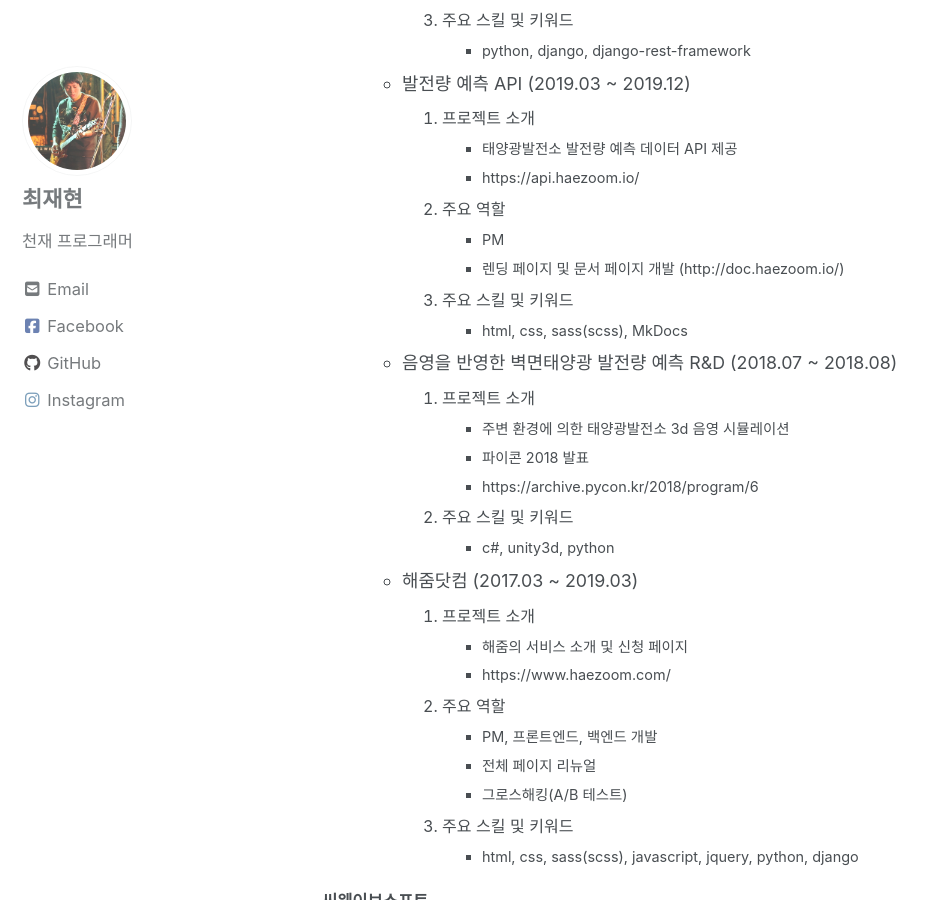
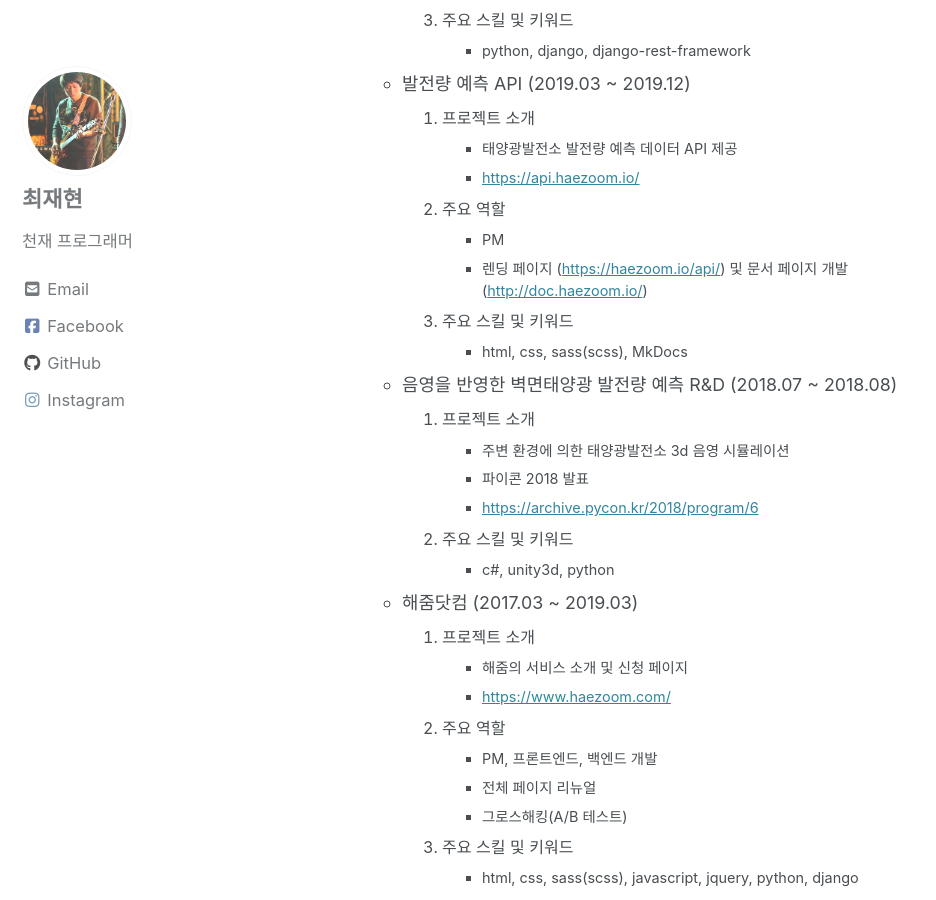
Before and after one commit to jhlov/jhlov.github.io, a Jekyll site: the page built from _pages/about.md, in a window 1280 px wide and 900 px high, scrolled down 1633 px. Shown: the whole window, without its empty margins (0-936 px from the left). Built offline with Jekyll 4.4.1, drawn with Linux system fonts in a browser that asks for light colours; cached includes are drawn as plain includes; nearby versions of some CDN libraries; part of the change alters nothing that is shown.

Commit message:
about update

```diff
--- a/_pages/about.md
+++ b/_pages/about.md
@@ -27,7 +27,7 @@ html, css, sass, javascript, vue.js
 - 2017.03 ~ 재직중
 - IT실
 - 공인 스크럼 마스터 자격증(CSM: Certified Scrum Master) 취득 (2019.06)
-  - https://www.scrumalliance.org/
+  - [https://www.scrumalliance.org/](https://www.scrumalliance.org/){:target="\_blank"}
 - PROJECT
   - VPP 솔루션 (2021.01 ~ )
     1. 프로젝트 소개
@@ -40,7 +40,7 @@ html, css, sass, javascript, vue.js
   - 내일의발전 (2020.07 ~ 2020.12)
     1. 프로젝트 소개
     - 태양광 발전소 발전량 모니터링 서비스
-    - https://tomorrow.haezoom.com/
+    - [https://tomorrow.haezoom.com/](https://tomorrow.haezoom.com/){:target="\_blank"}
     2. 주요 역할
     - PM(90%), 프론트엔드 개발(10%)
     - 시장정보페이지 개발
@@ -50,7 +50,7 @@ html, css, sass, javascript, vue.js
   - 비즈해줌 (2020.01 ~ 2020.06)
     1. 프로젝트 소개
     - 태양광 시공사들을 위한 b2b 서비스 플랫폼
-    - https://biz.haezoom.com/
+    - [https://biz.haezoom.com/](https://biz.haezoom.com/){:target="\_blank"}
     2. 주요 역할
     - PM(50%), 백엔드(50%)
     - REST API 개발
@@ -59,23 +59,23 @@ html, css, sass, javascript, vue.js
   - 발전량 예측 API (2019.03 ~ 2019.12)
     1. 프로젝트 소개
     - 태양광발전소 발전량 예측 데이터 API 제공
-    - https://api.haezoom.io/
+    - [https://api.haezoom.io/](https://api.haezoom.io/){:target="\_blank"}
     2. 주요 역할
     - PM
-    - 렌딩 페이지 및 문서 페이지 개발 (http://doc.haezoom.io/)
+    - 렌딩 페이지 ([https://haezoom.io/api/](https://haezoom.io/api/){:target="\_blank"}) 및 문서 페이지 개발 ([http://doc.haezoom.io/](http://doc.haezoom.io/){:target="\_blank"})
     3. 주요 스킬 및 키워드
     - html, css, sass(scss), MkDocs
   - 음영을 반영한 벽면태양광 발전량 예측 R&D (2018.07 ~ 2018.08)
     1. 프로젝트 소개
     - 주변 환경에 의한 태양광발전소 3d 음영 시뮬레이션
     - 파이콘 2018 발표
-    - https://archive.pycon.kr/2018/program/6
+    - [https://archive.pycon.kr/2018/program/6](https://archive.pycon.kr/2018/program/6){:target="\_blank"}
     2. 주요 스킬 및 키워드
     - c#, unity3d, python
   - 해줌닷컴 (2017.03 ~ 2019.03)
     1. 프로젝트 소개
     - 해줌의 서비스 소개 및 신청 페이지
-    - https://www.haezoom.com/
+    - [https://www.haezoom.com/](https://www.haezoom.com/){:target="\_blank"}
     2. 주요 역할
     - PM, 프론트엔드, 백엔드 개발
     - 전체 페이지 리뉴얼
@@ -112,7 +112,7 @@ html, css, sass, javascript, vue.js
   - Total Football Manager (2014.01 ~ 2014.10)
     1. 프로젝트 소개
     - 축구 시뮬레이션 게임
-    - https://ko-kr.facebook.com/playtotalfootball/
+    - [https://ko-kr.facebook.com/playtotalfootball/](https://ko-kr.facebook.com/playtotalfootball/){:target="\_blank"}
     - 페이스북, android, ios 서비스
     2. 주요 역할
     - 상점, 소셜기능 등 주요 컨텐츠 개발
@@ -121,7 +121,7 @@ html, css, sass, javascript, vue.js
   - 마성의 플러스 for kakao (2013.02 ~ 2013.12)
     1. 프로젝트 소개
     - 모바일 캐쥬얼 퍼즐게임
-    - https://www.youtube.com/watch?v=MzfCud1FsOc
+    - [https://www.youtube.com/watch?v=MzfCud1FsOc](https://www.youtube.com/watch?v=MzfCud1FsOc){:target="\_blank"}
     - 카카오톡 게임 오픈 및 해외 서비스 오픈
     2. 주요 역할
     - 팀관리 및 게임 전체 프로그래밍
@@ -147,21 +147,21 @@ html, css, sass, javascript, vue.js
 
 - 숫자야구게임 (2021.06)
   - 랜덤한 3자리의 숫자를 맞추는 퍼즐 게임
-  - https://jhlov.github.io/baseball
+  - [https://jhlov.github.io/baseball](https://jhlov.github.io/baseball){:target="\_blank"}
   - react(연습)
 - 에니어그램 (2021.05)
   - 에니어그램 테스트
-  - https://jhlov.github.io/enneagram/
+  - [https://jhlov.github.io/enneagram/](https://jhlov.github.io/enneagram/){:target="\_blank"}
   - react(연습)
 - 차트 퀴즈 (2021.05)
   - 주식 차트를 분석해 미래의 가격을 예측하는 퀴즈
-  - https://jhlov.github.io/chartquiz/
+  - [https://jhlov.github.io/chartquiz/](https://jhlov.github.io/chartquiz/){:target="\_blank"}
   - react(연습)
 - 플러스팡 (2021.03)
   - 더하기 퍼즐 게임
-  - https://jhlov.github.io/pluspang/
+  - [https://jhlov.github.io/pluspang/](https://jhlov.github.io/pluspang/){:target="\_blank"}
   - react(연습)
 - 심코인 (2020.06)
   - 비트코인 자동매매 시뮬레이션
-  - http://simcoin.co.kr/
+  - [http://simcoin.co.kr/](http://simcoin.co.kr/){:target="\_blank"}
   - python, django, vue.js, AWS Elastic Beanstalk
```
